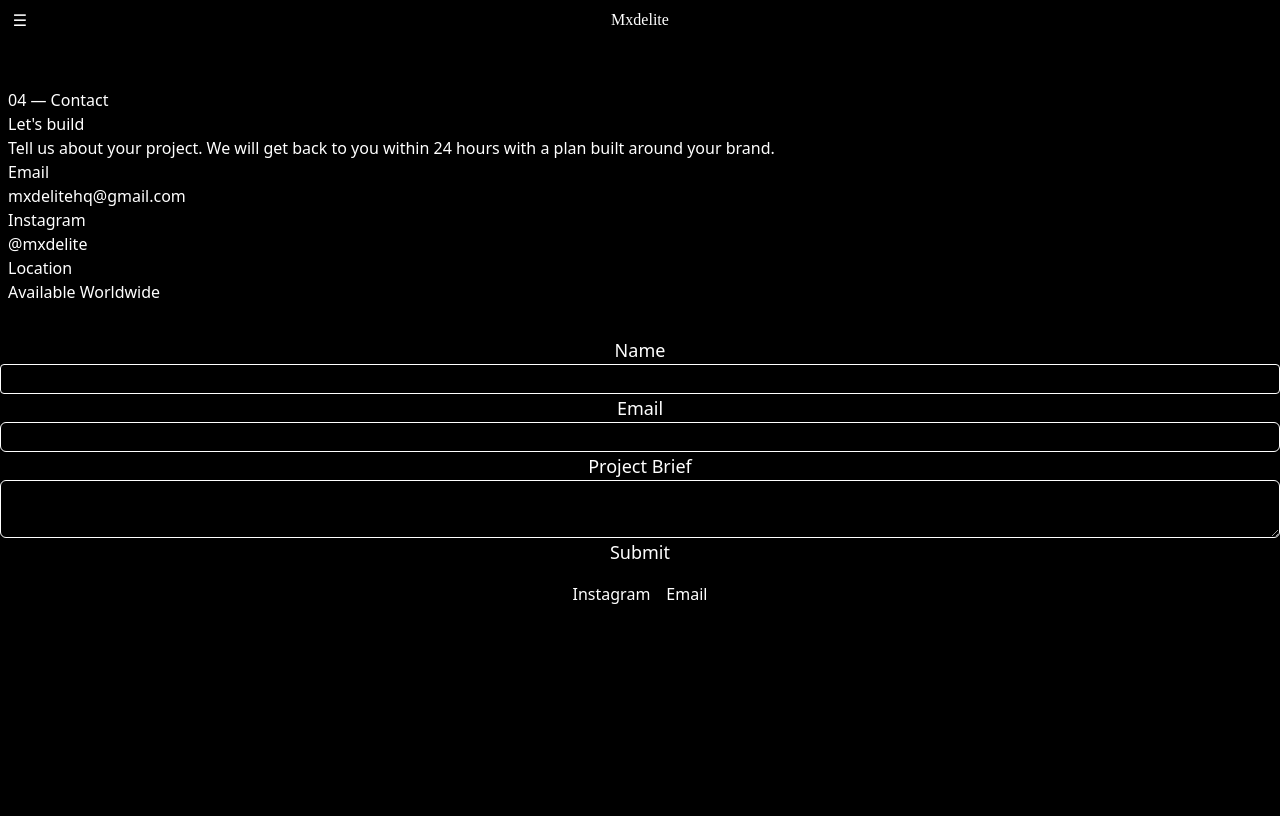
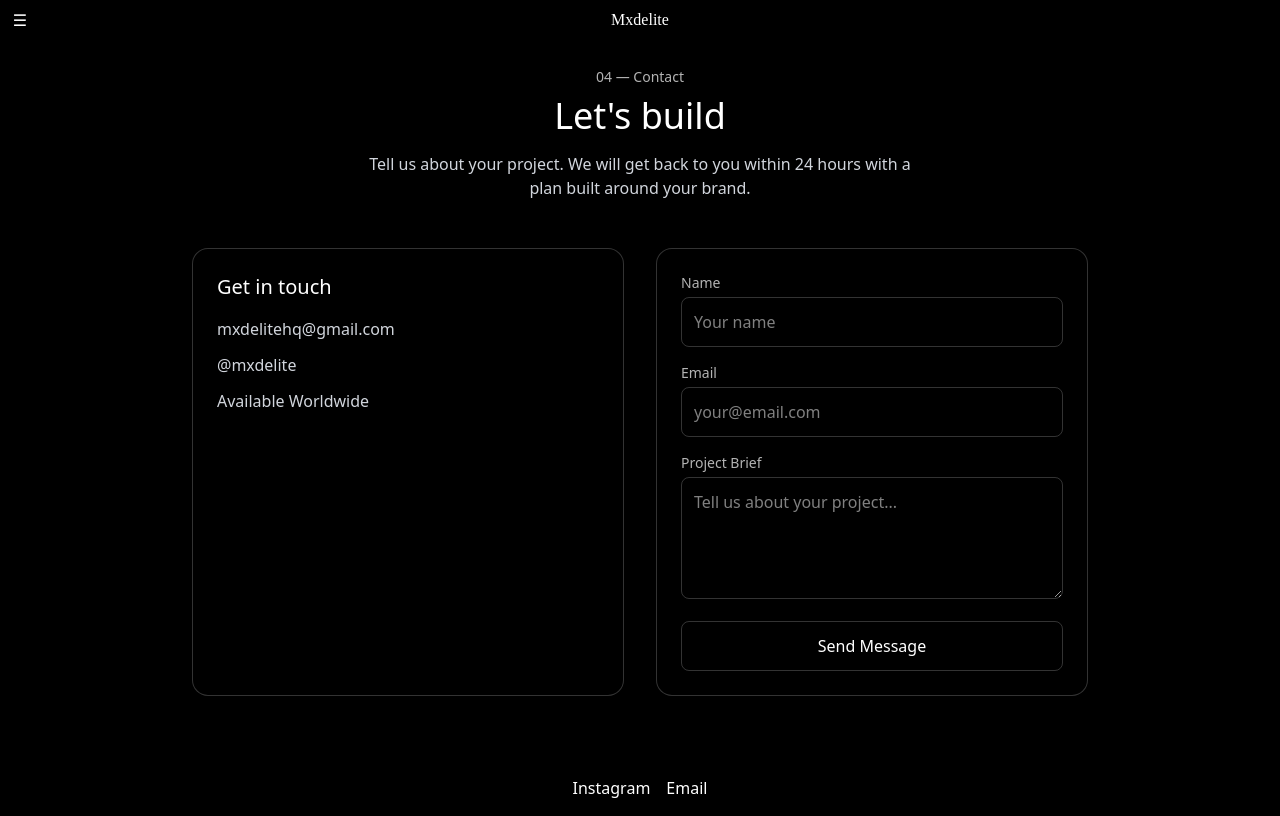
Before and after one commit to refreshedmayank/Mxdelite_next.js, a Next.js app: page /contact in a window 1280 px wide. Built offline with nearby package versions, Linux system fonts and the light colour scheme.

Commit message:
added sample style to contact endpoint will modify later

```diff
--- a/src/components/Contact.jsx
+++ b/src/components/Contact.jsx
@@ -1,6 +1,6 @@
 'use client';
 import { useState } from "react";
-import { supabase } from "@/lib/supabase";  // Fixed: Added slash after @
+import { supabase } from "@/lib/supabase";
 
 function Contact() {
   const [form, setForm] = useState({ name: "", email: "", project_brief: "" });
@@ -23,66 +23,88 @@ function Contact() {
   }
 
   return (
-    <div className="section">
-      <div className="mt-20 flex flex-col gap-6">
-        <div className="card p-2">
-          <span>04 — Contact</span>
-          <h2>Let&apos;s build</h2>
-          <p>
+    <div className="min-h-[calc(100vh-40px)] py-16 px-6">
+      <div className="max-w-4xl mx-auto">
+
+        {/* Header */}
+        <div className="text-center mb-12">
+          <span className="text-sm text-white/70">04 — Contact</span>
+          <h2 className="text-4xl  mt-2">Let&apos;s build</h2>
+          <p className="text-gray-300 mt-4 max-w-xl mx-auto">
             Tell us about your project. We will get back to you within 24 hours
             with a plan built around your brand.
           </p>
-          <div className="flex flex-col">
-            <span>Email</span>
-            <a href="#">mxdelitehq@gmail.com</a>
-            <span>Instagram</span>
-            <a href="#">@mxdelite</a>
-            <span>Location</span>
-            <a href="#">Available Worldwide</a>
+        </div>
+
+        {/* Two Column Layout */}
+        <div className="grid grid-cols-1 md:grid-cols-2 gap-8">
+
+          {/* Left Column - Contact Info */}
+          <div className="border border-white/20 rounded-2xl p-6 bg-black">
+            <h3 className="text-xl  mb-4">Get in touch</h3>
+            <div className="space-y-3 text-gray-300">
+              <p> mxdelitehq@gmail.com</p>
+              <p> @mxdelite</p>
+              <p> Available Worldwide</p>
             </div>
           </div>
 
-        <div className="card flex flex-col text-lg">
-          <label className="text-center" htmlFor="name">
+          {/* Right Column - Contact Form */}
+          <div className="border border-white/20 rounded-2xl p-6 bg-black">
+            <div className="space-y-4">
+              <div>
+                <label htmlFor="name" className="block text-sm text-white/70 mb-1">
                   Name
                 </label>
                 <input
-            className="rounded-sm bg-black border"
+                  className="w-full bg-transparent border border-white/20 rounded-lg p-3 focus:outline-none focus:border-white transition"
                   type="text"
                   id="name"
                   value={form.name}
                   onChange={handleChange}
+                  placeholder="Your name"
                 />
+              </div>
 
-          <label className="text-center" htmlFor="email">
+              <div>
+                <label htmlFor="email" className="block text-sm text-white/70 mb-1">
                   Email
                 </label>
                 <input
-            className="rounded-md border bg-transparent text-white"
+                  className="w-full bg-transparent border border-white/20 rounded-lg p-3 focus:outline-none focus:border-white transition"
                   type="email"
                   id="email"
                   value={form.email}
                   onChange={handleChange}
+                  placeholder="your@email.com"
                 />
+              </div>
 
-          <label className="text-center" htmlFor="project_brief">
+              <div>
+                <label htmlFor="project_brief" className="block text-sm text-white/70 mb-1">
                   Project Brief
                 </label>
                 <textarea
-            className="rounded-md bg-transparent border text-white"
+                  className="w-full bg-transparent border border-white/20 rounded-lg p-3 focus:outline-none focus:border-white transition"
                   id="project_brief"
                   name="project_brief"
+                  rows="4"
                   value={form.project_brief}
                   onChange={handleChange}
+                  placeholder="Tell us about your project..."
                 ></textarea>
+              </div>
 
               <button
-            className="btn"
+                className="w-full border border-white/20 rounded-lg p-3 hover:bg-white hover:text-black transition cursor-pointer"
                 type="submit"
                 onClick={Handlesubmit}
               >
-            Submit
+                Send Message
               </button>
+            </div>
+          </div>
+
         </div>
       </div>
     </div>
```
Lines whose indentation alone changed are shown as unchanged.
